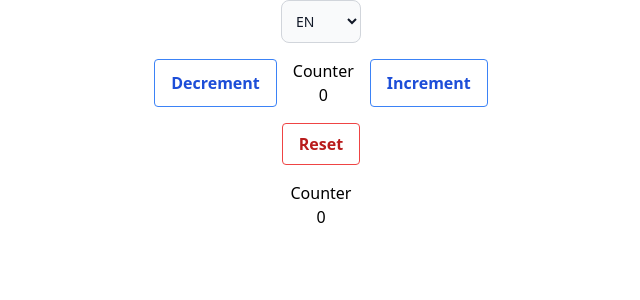
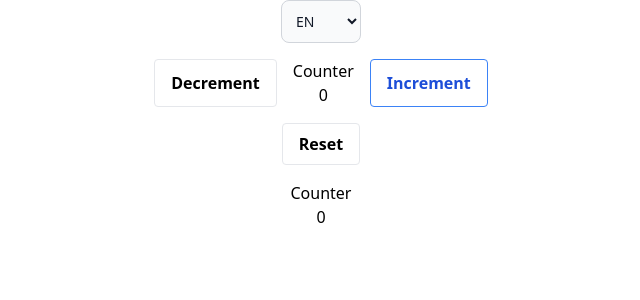
Before and after one commit to mrWD/diabolocom-test-task, a Vue app: page / in a window 1280 px wide. Shown: the top 300 px of the page, without its empty margins (319-959 px from the left). Built offline with nearby package versions, Linux system fonts and the light colour scheme.

Commit message:
Update state management

```diff
--- a/src/App.vue
+++ b/src/App.vue
@@ -1,20 +1,23 @@
 <script setup lang="ts">
+import { ref } from 'vue';
 import Counter from './components/Counter.ce.vue'
 import LocalePicker from './components/LocalePicker.ce.vue'
 import Metrics from './components/Metrics.ce.vue'
 import Reset from './components/Reset.ce.vue'
 
+const count = ref(0)
+
 </script>
 
 <template>
   <div class="flex flex-col items-center">
-    <LocalePicker />
+    <LocalePicker class="mb-4" />
 
-    <Counter />
+    <Counter class="mb-4" v-model="count" />
 
-    <Reset />
+    <Reset class="mb-4" v-model="count" />
 
-    <Metrics />
+    <Metrics :count="count" />
   </div>
 
 </template>
--- a/src/components/Btn.ce.vue
+++ b/src/components/Btn.ce.vue
@@ -20,15 +20,15 @@ export enum btnTypes {
 }
 
 const mapVariantToClasses = {
-  [btnTypes.DEFAULT]: 'hover:bg-blue-500 text-blue-700 hover:text-white border-blue-500',
-  [btnTypes.DANGER]: 'hover:bg-red-500 text-red-700 hover:text-white border-red-500',
+  [btnTypes.DEFAULT]: 'enabled:hover:bg-blue-500 enabled:text-blue-700 enabled:hover:text-white enabled:border-blue-500',
+  [btnTypes.DANGER]: 'enabled:hover:bg-red-500 enabled:text-red-700 enabled:hover:text-white enabled:border-red-500',
 }
 
 </script>
 
 <template>
   <button
-    :class="['bg-transparent font-semibold py-2 px-4 border hover:border-transparent rounded', mapVariantToClasses[variant]]"
+    :class="['bg-transparent font-semibold py-2 px-4 border rounded enabled:hover:border-transparent disabled:cursor-not-allowed', mapVariantToClasses[variant]]"
     @click="handleClick"
   >
     <slot></slot>
--- a/src/components/Counter.ce.vue
+++ b/src/components/Counter.ce.vue
@@ -1,5 +1,4 @@
 <script setup lang="ts">
-import { useStore } from '../store'
 import { i18n, messagesKeys } from '../locales/i18n'
 
 import Btn from './Btn.ce.vue'
@@ -7,25 +6,32 @@ import Metrics from './Metrics.ce.vue'
 
 const { t } = i18n.global
 
-const store = useStore()
+const model = defineModel({ default: 0 })
 
-const onIncrement = () => {
-  store.mutations.increment()
+const handleIncrement = () => {
+  model.value++
 }
 
-const onDecrement = () => {
-  store.mutations.decrement()
+const handleDecrement = () => {
+  if (model.value > 0) {
+    model.value--
+  }
 }
 
 </script>
 
 <template>
-  <div class="flex justify-center mx-auto mb-4">
-    <Btn @click="onDecrement">{{ t(messagesKeys.DECREMENT) }}</Btn>
+  <div class="flex justify-center mx-auto">
+    <Btn
+      :disabled="model === 0"
+      @click="handleDecrement"
+    >
+      {{ t(messagesKeys.DECREMENT) }}
+    </Btn>
 
-    <Metrics class="px-4" />
+    <Metrics :count="model" class="px-4" />
 
-    <Btn @click="onIncrement">{{ t(messagesKeys.INCREMENT) }}</Btn>
+    <Btn @click="handleIncrement">{{ t(messagesKeys.INCREMENT) }}</Btn>
   </div>
 
 </template>
--- a/src/components/LocalePicker.ce.vue
+++ b/src/components/LocalePicker.ce.vue
@@ -13,7 +13,7 @@ watch(locale, newLang => {
 <template>
   <select
     v-model="locale"
-    class="w-20 mx-auto mb-4 bg-gray-50 border border-gray-300 text-gray-900 text-sm rounded-lg focus:ring-blue-500 focus:border-blue-500 block p-2.5 dark:bg-gray-700 dark:border-gray-600 dark:placeholder-gray-400 dark:text-white dark:focus:ring-blue-500 dark:focus:border-blue-500"
+    class="w-20 mx-auto bg-gray-50 border border-gray-300 text-gray-900 text-sm rounded-lg focus:ring-blue-500 focus:border-blue-500 block p-2.5 dark:bg-gray-700 dark:border-gray-600 dark:placeholder-gray-400 dark:text-white dark:focus:ring-blue-500 dark:focus:border-blue-500"
   >
     <option
       v-for="lang in languages"
--- a/src/components/Metrics.ce.vue
+++ b/src/components/Metrics.ce.vue
@@ -1,10 +1,14 @@
 <script setup lang="ts">
 import { i18n, messagesKeys } from "../locales/i18n"
-import { useStore } from '../store'
 
 const { t } = i18n.global
 
-const store = useStore()
+const { count } = defineProps({
+  count: {
+    type: Number,
+    default: 0,
+  }
+})
 
 </script>
 
@@ -12,7 +16,7 @@ const store = useStore()
   <div class="flex flex-col items-center">
     <span>{{ t(messagesKeys.COUNTER) }}</span>
 
-    <span>{{ store.getters.count() }}</span>
+    <span>{{ count }}</span>
   </div>
 
 </template>
--- a/src/components/Reset.ce.vue
+++ b/src/components/Reset.ce.vue
@@ -1,23 +1,22 @@
 <script setup lang="ts">
 import { messagesKeys } from '../locales/i18n'
-import { useStore } from '../store'
 
 import Btn, { btnTypes } from './Btn.ce.vue'
 import { i18n } from '../locales/i18n'
 
 const { t } = i18n.global
 
-const store = useStore()
+const model = defineModel({ default: 0 })
 
 const handleReset = () => {
-  store.mutations.reset()
+  model.value = 0
 }
 
 </script>
 
 <template>
   <Btn
-    class="mb-4"
+    :disabled="model === 0"
     :variant="btnTypes.DANGER"
     @click="handleReset"
   >
--- a/src/store.ts
+++ /dev/null
@@ -1,36 +0,0 @@
-import { reactive, readonly } from 'vue'
-
-const initialState = {
-  count: 0,
-}
-
-const state = reactive(initialState)
-
-const mutations = {
-  increment() {
-    state.count++
-  },
-  decrement() {
-    if (state.count > 0) {
-      state.count--
-    }
-  },
-  reset() {
-    state.count = 0
-  },
-}
-
-const getters = {
-  count: () => state.count,
-}
-
-const resetState = () => {
-  Object.assign(state, initialState)
-}
-
-export const useStore = () => ({
-  state: readonly(state),
-  mutations,
-  getters,
-  resetState,
-})
```
